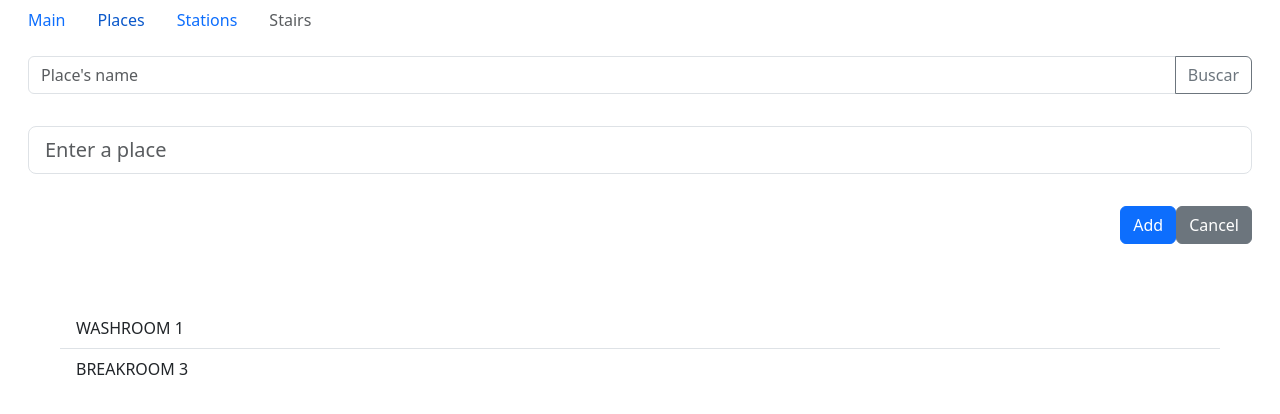
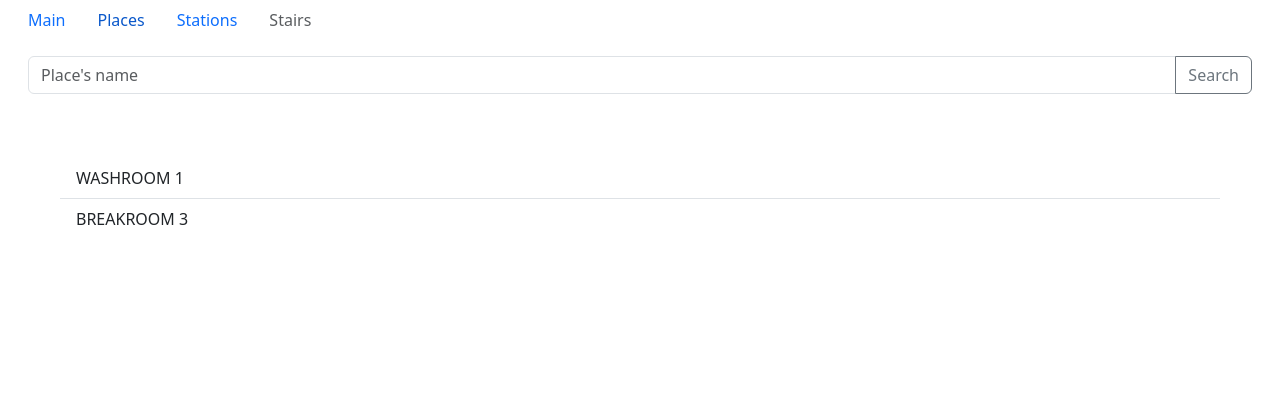
Before and after one commit to jesmarquez/cleanya, an Angular app: page / in a window 1280 px wide. Both pictures are taken after a click on the link "Places". Shown: the top 414 px of the page. Built offline with nearby package versions, Linux system fonts and the light colour scheme.

Commit message:
Mode place

```diff
--- a/src/app/places/places.component.html
+++ b/src/app/places/places.component.html
@@ -1,34 +1,40 @@
-<div class="row p-3">
+<div class="row p-3" *ngIf="mode === 'show'">
   <div class="col">
     <div class="input-group">
-      <input type="text" class="form-control" placeholder="Place's name" aria-label="Recipient's username" aria-describedby="button-addon2">
-      <button class="btn btn-outline-secondary" type="button" id="button-addon2">Buscar</button>
+      <input
+        type="text"
+        class="form-control"
+        placeholder="Place's name"
+        aria-label="Recipient's username"
+        aria-describedby="button-addon2"
+        #placeNameSearchInput>
+      <button
+        class="btn btn-outline-secondary"
+        type="button"
+        id="button-addon2"
+        (click) = "onSearch()">Search</button>
     </div>
   </div>
 </div>
+<div class="row p-3" *ngIf="mode === 'edit'">
   <form action="">
-  <div class="row p-3">
     <div class="col">
-      <div class="col">
+      <div class="mb-3">
         <input class="form-control form-control-lg" type="text" placeholder="Enter a place" aria-label=".form-control-lg example">
       </div>
-
-    </div>
-  </div>
-
-  <div class="row p-3">
-    <div class="col">
+      <div class="mb-3">
         <button
           class="btn btn-secondary float-end mr-1">Cancel</button>
 
         <button type="submit"
           class="btn btn-primary float-end mr-1"
-
           (click) = "onClickAddPlace()"
           >Add</button>
       </div>
+
     </div>
   </form>
+</div>
 
 
 <div class="row p-5">
--- a/src/app/places/places.component.ts
+++ b/src/app/places/places.component.ts
@@ -1,4 +1,4 @@
-import { Component } from "@angular/core";
+import { Component, ViewChild, ElementRef} from "@angular/core";
 import { DataService } from "../data.service";
 
 @Component({
@@ -12,15 +12,18 @@ export class PlacesComponent {
   mode: string = 'show';
   places: {name:string, status: string, code:string }[] = [];
 
+  @ViewChild('placeNameSearchInput')
+  placeNameSearchInputRef!: ElementRef;
+
+
   constructor( private dataService: DataService ) {
 
   }
 
   ngOnInit() {
     this.places = this.dataService.places;
+  }
 
-
-  }
   onClickPlace(event: any ) {
     console.log(event);
     console.log(event.target.getAttribute('data-code'));
@@ -30,4 +33,11 @@ export class PlacesComponent {
     console.log('add place');
 
   }
+
+  onSearch() {
+    const placeName = this.placeNameSearchInputRef.nativeElement.value;
+
+
+    console.log('search:' + placeName);
+  }
 }
```
Lines whose indentation alone changed are shown as unchanged.
